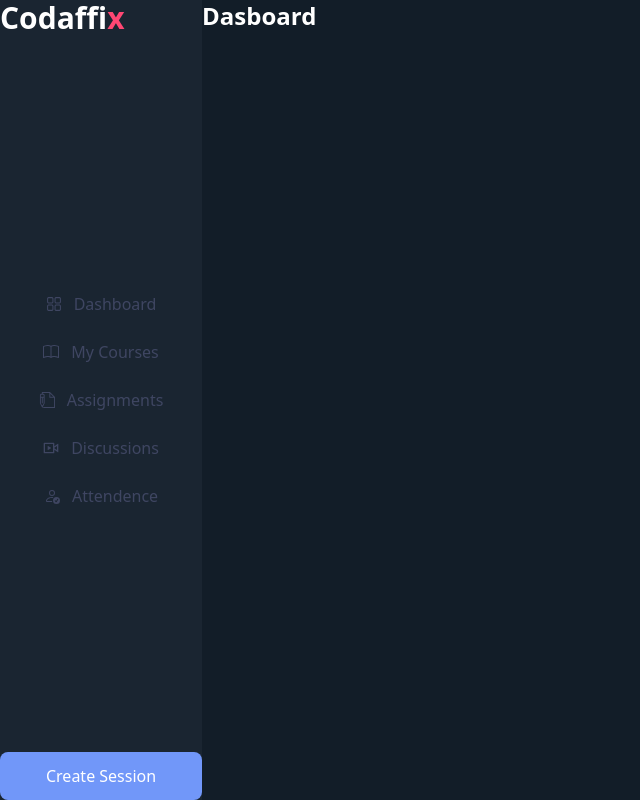
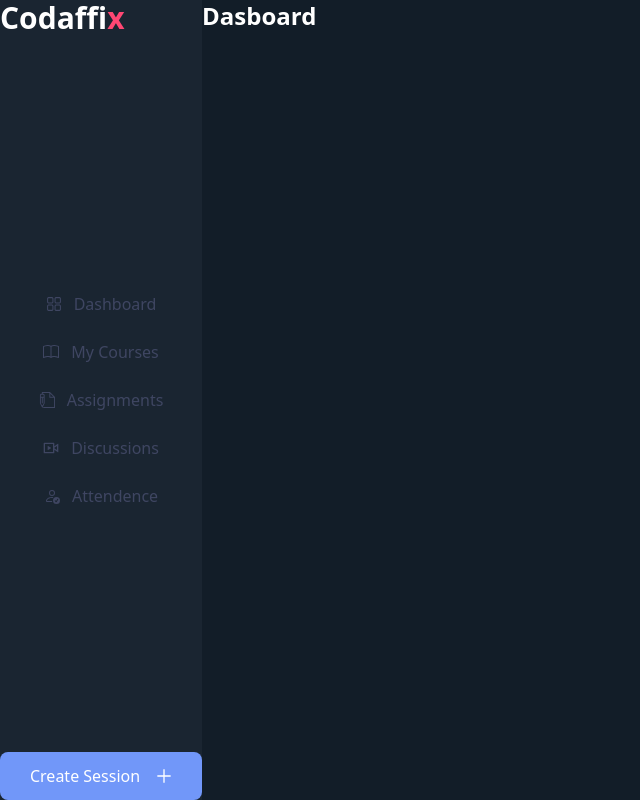
Before and after one commit to Rutuza/E-learning-App, a React (Vite) app: page / in a window 1280 px wide. Shown: the whole page, without its empty margins (0-640 px from the left). Built offline with nearby package versions, Linux system fonts and the light colour scheme.

Commit message:
button > plus icon added

```diff
--- a/src/components/Sidebar.jsx
+++ b/src/components/Sidebar.jsx
@@ -6,6 +6,7 @@ import { BsBook } from "react-icons/bs";
 import { TfiWrite } from "react-icons/tfi";
 import { RiLiveLine } from "react-icons/ri";
 import { BsPersonCheck } from "react-icons/bs";
+import { GrAdd } from "react-icons/gr";
 
 function Sidebar() {
   return (
@@ -22,7 +23,10 @@ function Sidebar() {
                     <li className='w-full p-3 text-slate_blue text-md hover:bg-pastel_blue hover:text-white'><a href="#" className='flex items-center justify-center gap-3'><BsPersonCheck /><div>Attendence</div></a></li>
                 </ul>
             </div>
-            <button type="button" className='bg-pastel_blue h-12 w-full rounded-lg absolute bottom-0'>Create Session</button>
+            <button type="button" className='bg-pastel_blue h-12 w-full rounded-lg absolute bottom-0 flex items-center justify-center gap-4 font-medium'>
+                <div>Create Session</div>
+                <GrAdd/>
+            </button>
         </nav>
      </aside>
     </>
```
